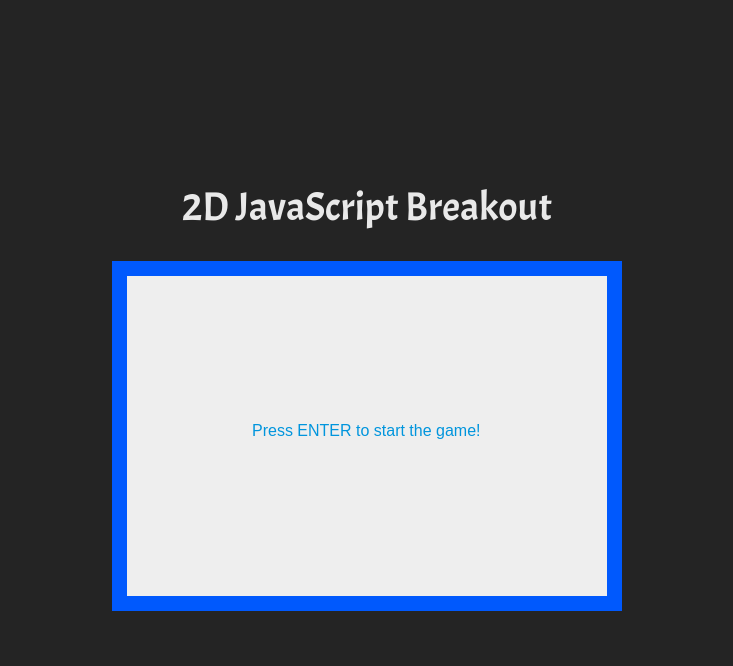
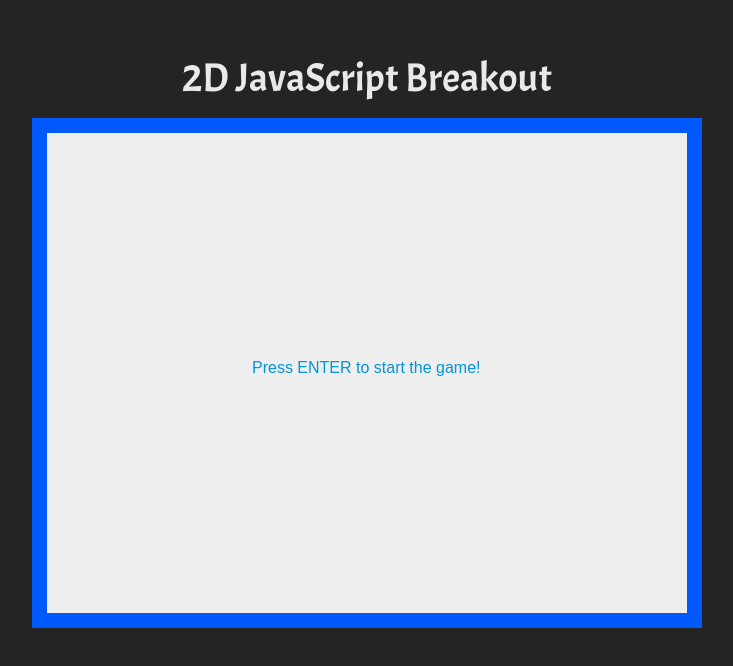
Before and after one commit to TinySquid/2d-js-breakout, a plain HTML site: page game.html in a window 1280 px wide. Shown: the whole page, without its empty margins (273-1006 px from the left). Drawn offline with Linux system fonts and the light colour scheme.

Commit message:
Tweak css & increase game window size

```diff
--- a/game.html
+++ b/game.html
@@ -7,7 +7,6 @@
   <meta http-equiv="X-UA-Compatible" content="ie=edge">
 
   <link href="https://fonts.googleapis.com/css?family=Acme&display=swap" rel="stylesheet">
-  <link rel="stylesheet" href="game.css">
   <link rel="stylesheet" href="style.css">
 
   <title>2D Javascript Breakout</title>
@@ -16,7 +15,7 @@
 <body>
   <div class="container">
     <h1>2D JavaScript Breakout</h1>
-    <canvas id="game" width="480" height="320"></canvas>
+    <canvas id="game" width="640" height="480"></canvas>
   </div>
 
   <script src="game.js"></script>
--- a/style.css
+++ b/style.css
@@ -1,3 +1,5 @@
+@import './reset.css';
+
 * {
   box-sizing: border-box;
 }
@@ -19,11 +21,11 @@ body {
   flex-flow: column wrap;
   justify-content: center;
   align-items: center;
-  margin: 12% auto;
+  margin: 3%;
 }
 
 h1 {
-  margin: 2%;
+  margin: 1%;
   font-size: 4rem;
 }
 
```
Also changed, not shown: reset.css (renamed from game.css).
